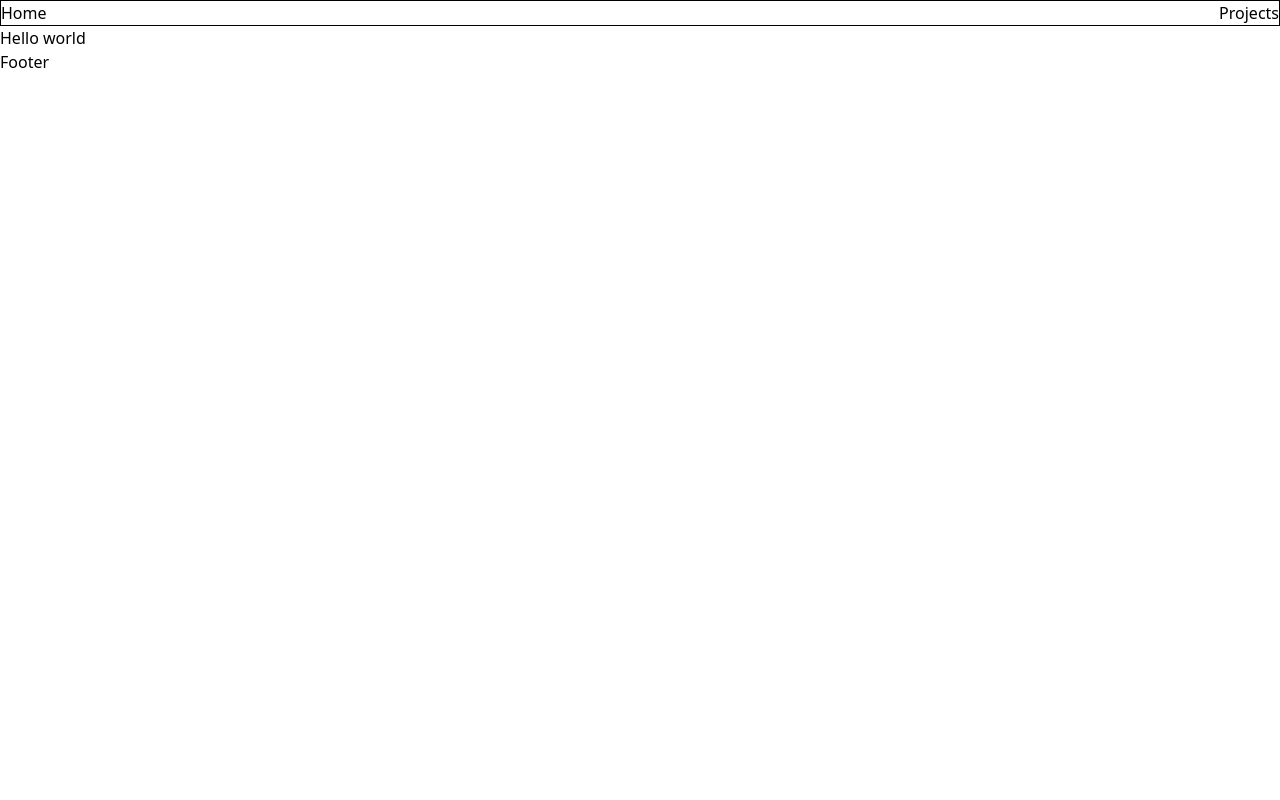
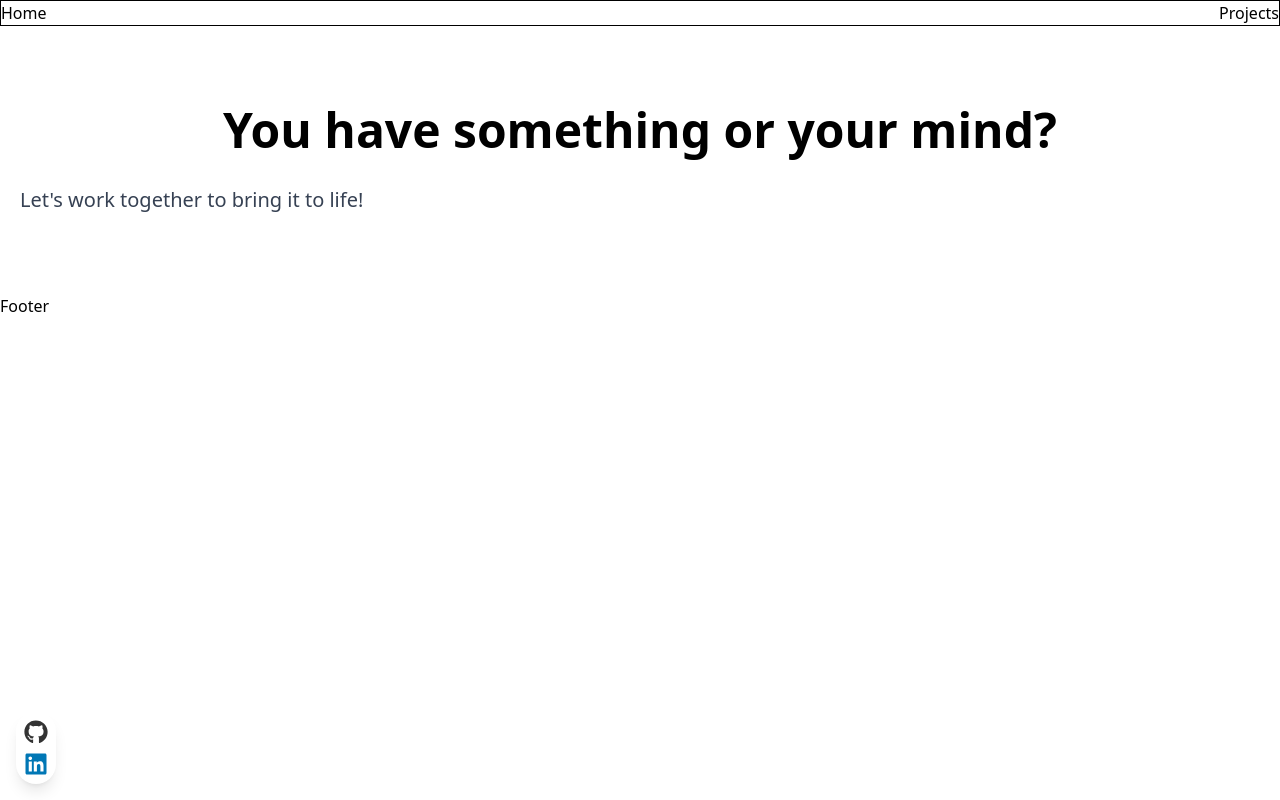
Before and after one commit to manglx/portfolio, a Gatsby site: page / in a window 1280 px wide. Built offline with nearby package versions, Linux system fonts and the light colour scheme; Gatsby itself is replaced by a stand-in of ours.

Commit message:
add float panel for social networks and tooltips

```diff
--- a/package.json
+++ b/package.json
@@ -29,6 +29,7 @@
     "react": "^18.2.0",
     "react-dom": "^18.2.0",
     "react-icons": "^5.5.0",
+    "react-tooltip": "^5.30.0",
     "tailwindcss": "^4.1.18"
   },
   "devDependencies": {
--- a/src/components/Layout.js
+++ b/src/components/Layout.js
@@ -1,5 +1,6 @@
 import * as React from 'react'
-import Navbar from './Navbar'
+import Navbar from './navbar/Navbar'
+import SocialNetworksFloatingPanel from './socialNetworks/SocialNetworksFloatingPanel'
 
 const Layout = ({ children }) => {
   return (
@@ -7,6 +8,8 @@ const Layout = ({ children }) => {
       <Navbar />
       <main>{children}</main>
       <footer>Footer</footer>
+
+      <SocialNetworksFloatingPanel />
     </>
   )
 }
--- a/src/components/Navbar.js
+++ b/src/components/navbar/Navbar.js
@@ -1,6 +1,6 @@
 import * as React from 'react'
-import MobileNavbar from './navbar/MobileNavbar'
-import DesktopNavbar from './navbar/DesktopNavbar'
+import MobileNavbar from './MobileNavbar'
+import DesktopNavbar from './DesktopNavbar'
 import { RiHome9Line } from 'react-icons/ri'
 import { LuAppWindow } from 'react-icons/lu'
 
--- a/src/components/navbar/Sidebar.js
+++ b/src/components/navbar/Sidebar.js
@@ -21,10 +21,11 @@ const Sidebar = ({ isOpen, routes, toggleMenu }) => (
       className={`
       fixed top-0 right-0 z-30 h-screen w-64 bg-white
       transform transition-transform duration-300 ease-in-out
+      flex flex-col
       ${isOpen ? 'translate-x-0' : 'translate-x-full'}
     `}
     >
-      <div className="flex flex-col p-10 space-y-4">
+      <div className="flex-1 flex flex-col p-10 space-y-4">
         {routes.map((r) => (
           <Route
             route={r}
@@ -32,6 +33,14 @@ const Sidebar = ({ isOpen, routes, toggleMenu }) => (
           />
         ))}
       </div>
+      <div className="px-6 py-3">
+        <button
+          className="w-full h-fit py-2 border rounded-full border-blue-500 bg-blue-50 text-blue-500"
+          onClick={() => {}}
+        >
+          Get in touch
+        </button>
+      </div>
     </div>
   </div>
 )
--- /dev/null
+++ b/src/components/sections/HeroSection.js
@@ -0,0 +1,14 @@
+import * as React from 'react'
+
+const HeroSection = () => (
+  <section className="py-20 px-5">
+    <h1 className="text-5xl font-bold text-center">
+      You have something or your mind?
+    </h1>
+    <p className="text-xl text-gray-700 mt-8">
+      Let's work together to bring it to life!
+    </p>
+  </section>
+)
+
+export default HeroSection
--- /dev/null
+++ b/src/components/socialNetworks/SocialNetworksFloatingPanel.js
@@ -0,0 +1,43 @@
+import * as React from 'react'
+import './index.css'
+import { socialNetworks } from './index'
+import { Tooltip } from 'react-tooltip'
+
+const SocialNetworksFloatingPanel = () => {
+  const colors = {
+    twitter: 'text-[#1DA1F2]',
+    linkedin: 'text-[#0077B5]',
+    github: 'text-[#333]',
+    facebook: 'text-[#1877F2]',
+    instagram: 'text-[#E4405F]',
+    fallback: 'text-[#000]',
+  }
+
+  return (
+    <div className="fixed bottom-4 left-4 shadow-lg bg-white p-2 rounded-full z-50 flex flex-col space-y-2">
+      {socialNetworks.map((network) => (
+        <span key={network.name}>
+          <a
+            href={network.url}
+            id={`tooltip-${network.name}`}
+            target="_blank"
+            rel="noopener noreferrer"
+            className={`block ${
+              colors[network.name.toLowerCase() || 'fallback']
+            } hover:opacity-80 transition-opacity`}
+          >
+            <network.icon size={24} />
+          </a>
+          <Tooltip
+            anchorSelect={`#tooltip-${network.name}`}
+            className="border-rounded"
+          >
+            {network.name}
+          </Tooltip>
+        </span>
+      ))}
+    </div>
+  )
+}
+
+export default SocialNetworksFloatingPanel
--- /dev/null
+++ b/src/components/socialNetworks/index.css
@@ -0,0 +1,3 @@
+.border-rounded {
+  border-radius: 1em;
+}
--- /dev/null
+++ b/src/components/socialNetworks/index.js
@@ -0,0 +1,15 @@
+import { FaGithub } from 'react-icons/fa'
+import { FaLinkedin } from 'react-icons/fa'
+
+export const socialNetworks = [
+  {
+    name: 'GitHub',
+    url: 'https://github.com/manglx',
+    icon: FaGithub,
+  },
+  {
+    name: 'LinkedIn',
+    url: 'https://www.linkedin.com/in/miguel-angel-murga-038144311',
+    icon: FaLinkedin,
+  },
+]
--- a/src/pages/index.js
+++ b/src/pages/index.js
@@ -1,5 +1,10 @@
 import * as React from 'react'
+import HeroSection from '../components/sections/HeroSection'
 
-const HomePage = () => <div>Hello world</div>
+const HomePage = () => (
+  <>
+    <HeroSection />
+  </>
+)
 
 export default HomePage
```
Also changed, not shown: 1 other file.
